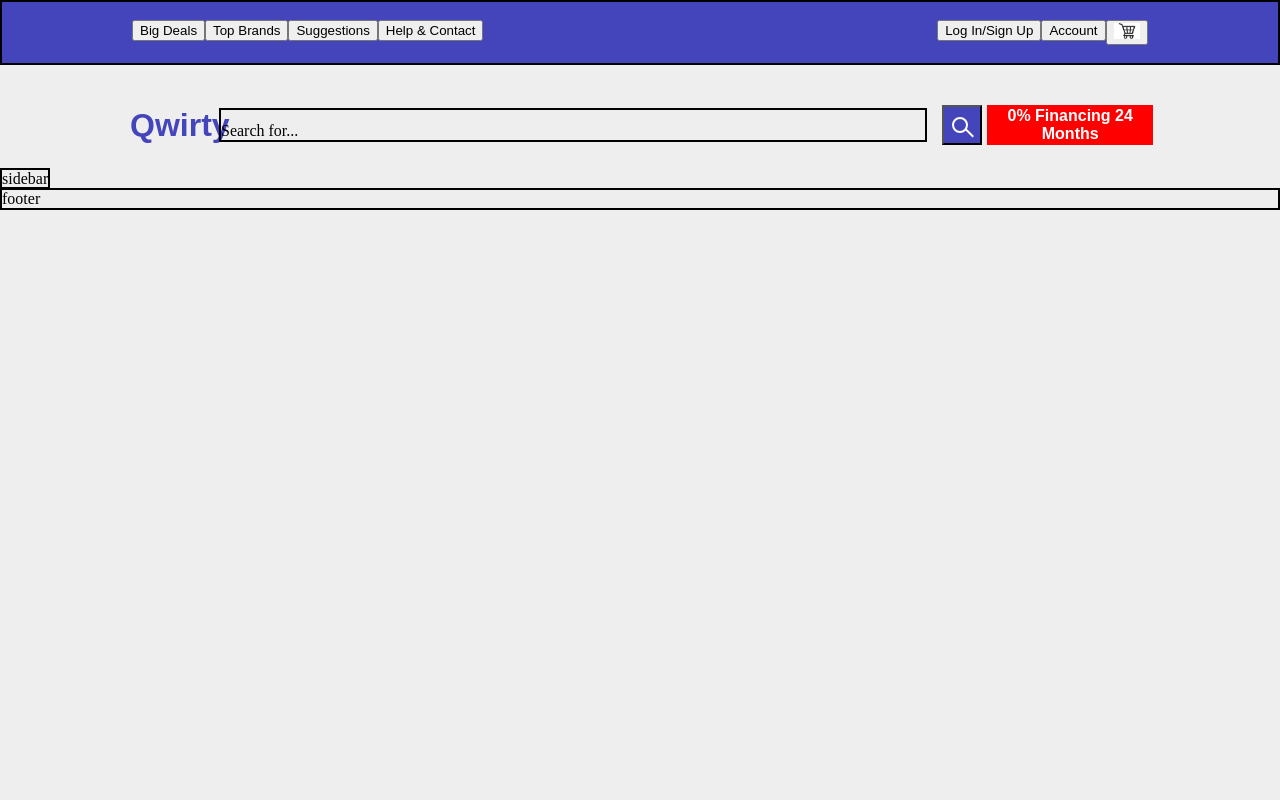
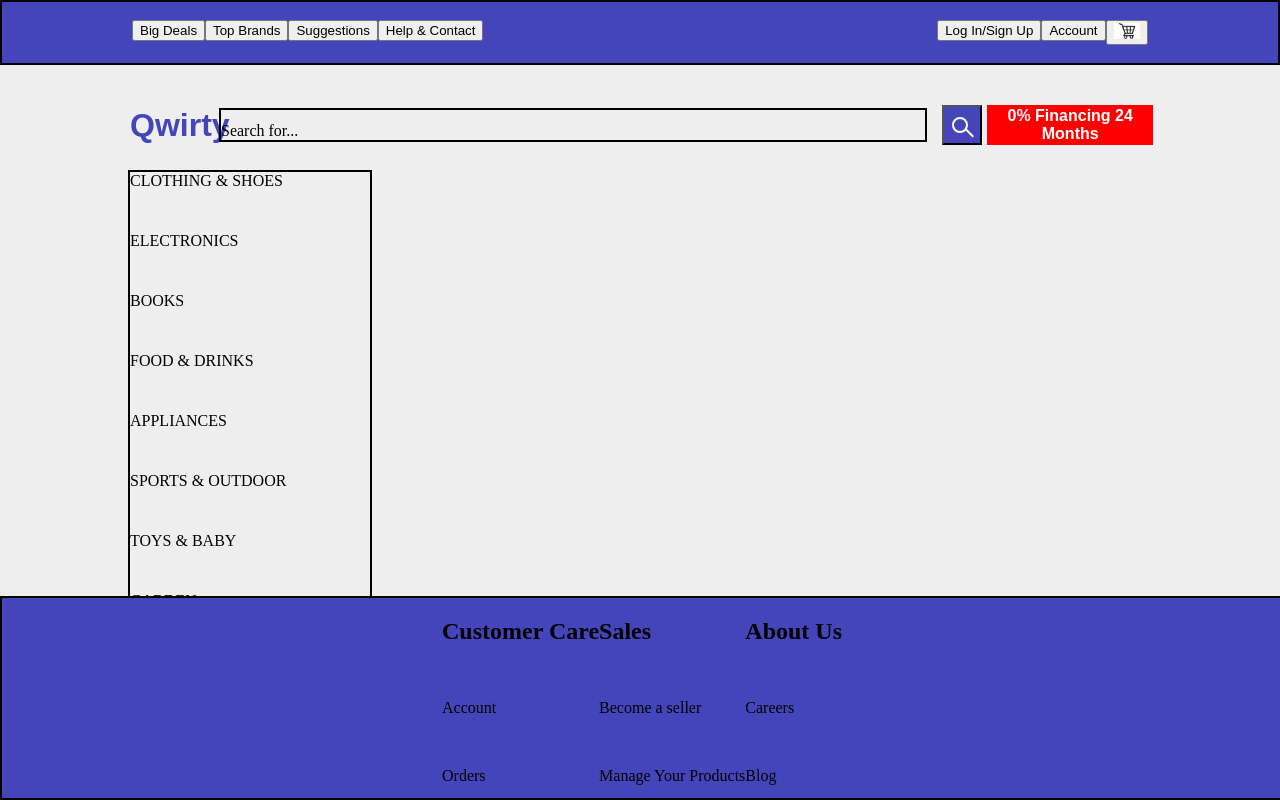
Before and after one commit to Nigel-Wrightington/qwirty, a plain HTML site: page index.html in a window 1280 px wide. Drawn offline with Linux system fonts and the light colour scheme.

Commit message:
adds sidebar description and magnifying glass icon

```diff
--- a/index.html
+++ b/index.html
@@ -44,8 +44,14 @@
 
 <sidebar>
 
-sidebar
-
+<div class="product_card">CLOTHING & SHOES</div>
+<div class="product_card">ELECTRONICS</div>
+<div class="product_card">BOOKS</div>
+<div class="product_card">FOOD & DRINKS</div>
+<div class="product_card">APPLIANCES</div>
+<div class="product_card">SPORTS & OUTDOOR</div>
+<div class="product_card">TOYS & BABY</div>
+<div class="product_card">GARDEN</div>
 
 </sidebar>
 
@@ -59,7 +65,35 @@ sidebar
 
 <footer>
 
-    footer
+    <article>
+        <h2>Customer Care</h2> <br>
+            <ul>Account</ul><br>
+            <ul>Orders</ul><br>
+            <ul>Policies</ul><br>
+            <ul>Credit</ul><br>
+            <ul>Help</ul><br>
+
+    </article>
+
+    <article>
+        <h2>Sales</h2><br>
+            <ul>Become a seller</ul><br>
+            <ul>Manage Your Products</ul><br>
+            <ul>Advertise</ul>
+
+
+    </article>
+
+    <article>
+        <h2>About Us</h2><br>
+            <ul>Careers</ul><br>
+            <ul>Blog</ul><br>
+            <ul>Our History</ul><br>
+            <ul>Press Releases</ul><br>
+            <ul>Take a Tour</ul><br>
+
+    </article>
+
 </footer>
 
 
--- a/style.css
+++ b/style.css
@@ -98,12 +98,17 @@ h1{
 }
 
 
+
 .mag-icon{
     background-color:#44b;
     height: 2.5rem;
     width: 2.5rem;
     display:grid;
     place-items:center;
+}
+
+.mag-icon:hover{
+    cursor: pointer;
 }
 
 .glass{
@@ -141,16 +146,31 @@ right: 8%;
     margin-left: 5px;
 }
 
+.loan-button:hover{
+    text-decoration: underline;
+    cursor:pointer;
+}
+
 
 
 sidebar{
     border: solid black 2px;
+    display:grid;
+    height: 30rem;
+    width:15rem;
+    margin-left: 10vw;
 }
 
 footer{
     border: solid black 2px;
     display:flex;
-    flex-direction: column;
+    flex-direction: row;
+    background-color:#44b;
+    height: 200px;
+    justify-content: center;
+    position: fixed;
+    bottom:0;
+    width: 100vw;
 
 
 }
```
